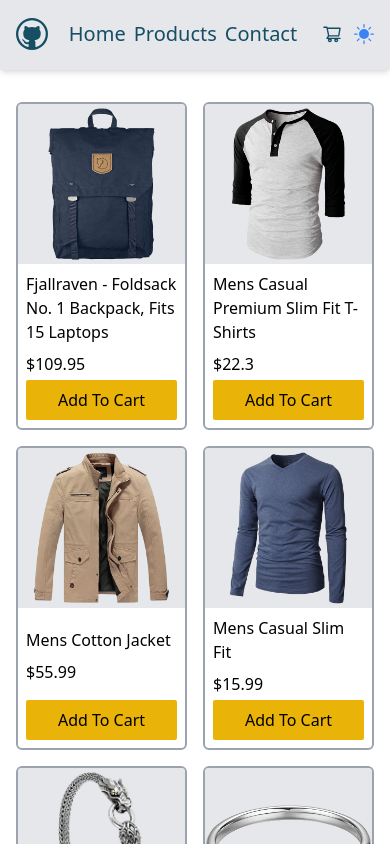
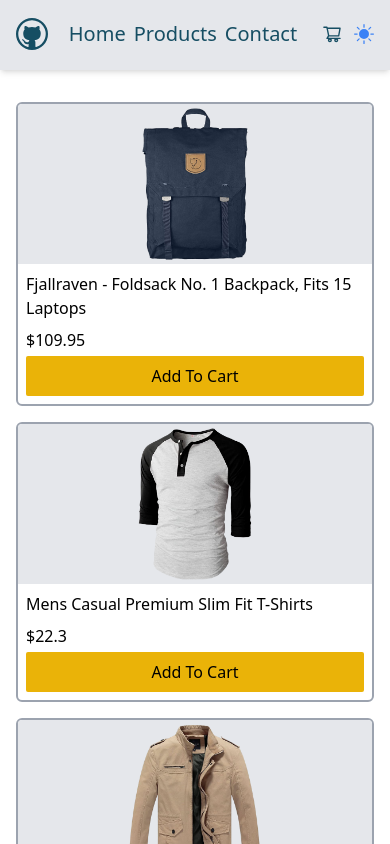
Before and after one commit to Complexlity/eCommerce-site, a React (Vite) app: page /products in a window 390 px wide. Shown: the top 844 px of the page. Built offline with nearby package versions, Linux system fonts and the light colour scheme.

Commit message:
Add cards responsiveness for extra-small devices

```diff
--- a/src/components/Cards.tsx
+++ b/src/components/Cards.tsx
@@ -8,7 +8,7 @@
 const Cards: FC<Props> = () => {
   const allItems = useSelector((state: RootState) => state.itemsList);
   return (
-    <div className="my-grid md:w/4/5 mx-auto grid max-w-[1100px] grid-cols-2 gap-4 px-4 md:grid-cols-3 lg:grid-cols-4 xl:gap-6">
+    <div className="my-grid md:w/4/5 mx-auto grid max-w-[1100px] gap-4 px-4 xs:grid-cols-2 md:grid-cols-3 lg:grid-cols-4 xl:gap-6">
       {allItems.map((item) => (
         <Card
           key={item.id}
```
